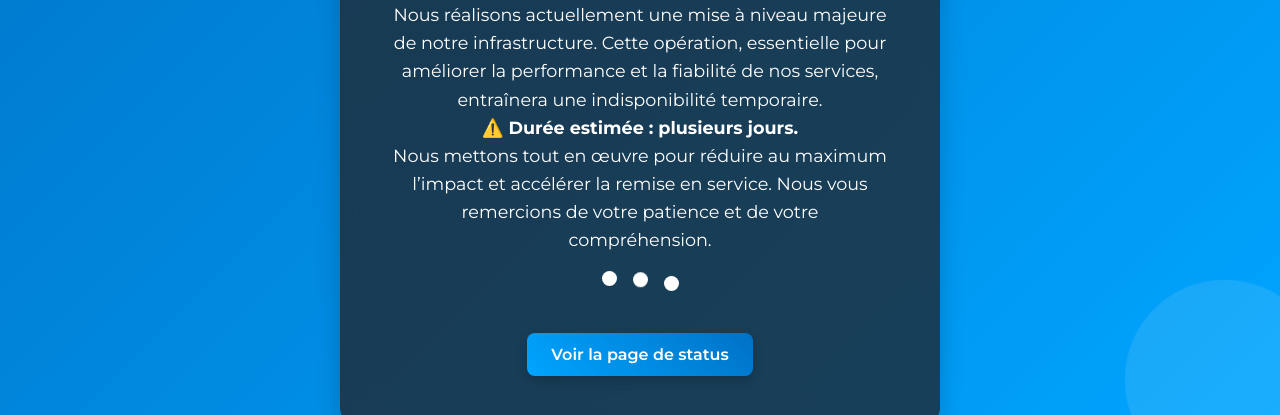
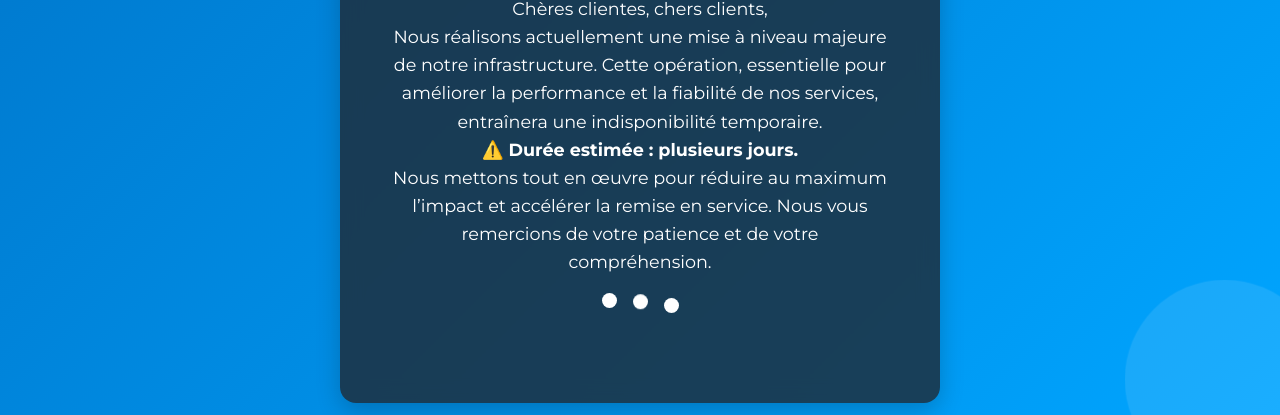
Before and after one commit to shadowpulse-alt/offline, a plain HTML site: page index.html in a window 1280 px wide. Shown: the part 385-800 px from the top of the page. Drawn offline with Linux system fonts and the light colour scheme.

Commit message:
Remove unused anchor tag for status page in index.html

```diff
--- a/index.html
+++ b/index.html
@@ -54,8 +54,6 @@
         <span></span>
         <span></span>
       </div>
-      <a href="https://3dmonitor.betteruptime.com/" class="status-btn" target="_blank" rel="noopener noreferrer">
-        Voir la page de status
       </a>
     </div>
   </body>
```
